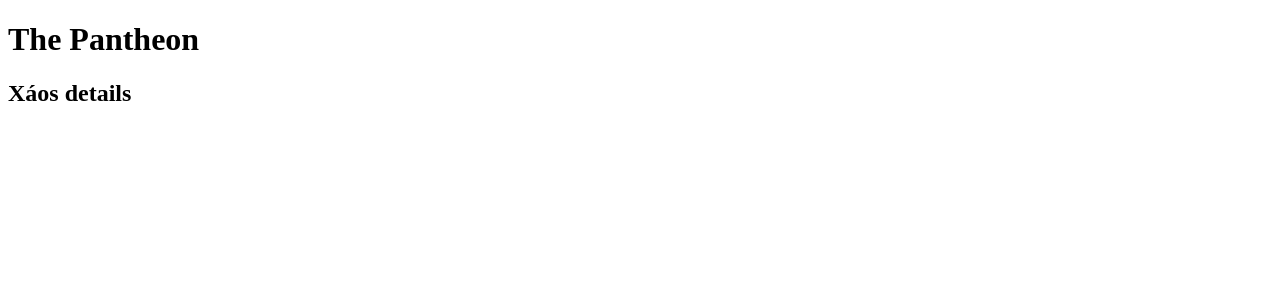
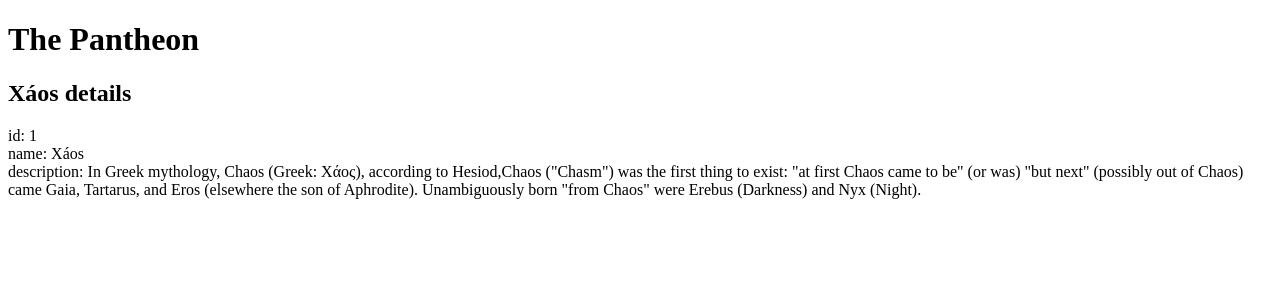
Before and after one commit to chasms/angular4, an Angular app: page / in a window 1280 px wide. Shown: the top 300 px of the page. Built offline with nearby package versions, Linux system fonts and the light colour scheme.

Commit message:
added description

```diff
--- a/src/app/app.component.html
+++ b/src/app/app.component.html
@@ -1,2 +1,11 @@
 <h1>{{title}}</h1>
 <h2>{{god.name}} details</h2>
+<div>
+  <label>id: </label> {{god.id}}
+</div>
+<div>
+  <label>name: </label> {{god.name}}
+</div>
+<div>
+  <label>description: </label> {{god.description}}
+</div>
--- a/src/app/app.component.ts
+++ b/src/app/app.component.ts
@@ -3,6 +3,7 @@ import { Component } from '@angular/core';
 export class God {
   id: number;
   name: string;
+  description: string;
 }
 @Component({
   selector: 'app-root',
@@ -13,6 +14,7 @@ export class AppComponent {
   title = 'The Pantheon';
   god: God = {
     id: 1,
-    name: "Xáos"
+    name: "Xáos",
+    description: `In Greek mythology, Chaos (Greek: Χάος), according to Hesiod,Chaos ("Chasm") was the first thing to exist: "at first Chaos came to be" (or was) "but next" (possibly out of Chaos) came Gaia, Tartarus, and Eros (elsewhere the son of Aphrodite). Unambiguously born "from Chaos" were Erebus (Darkness) and Nyx (Night).`,
   };
 }
```
